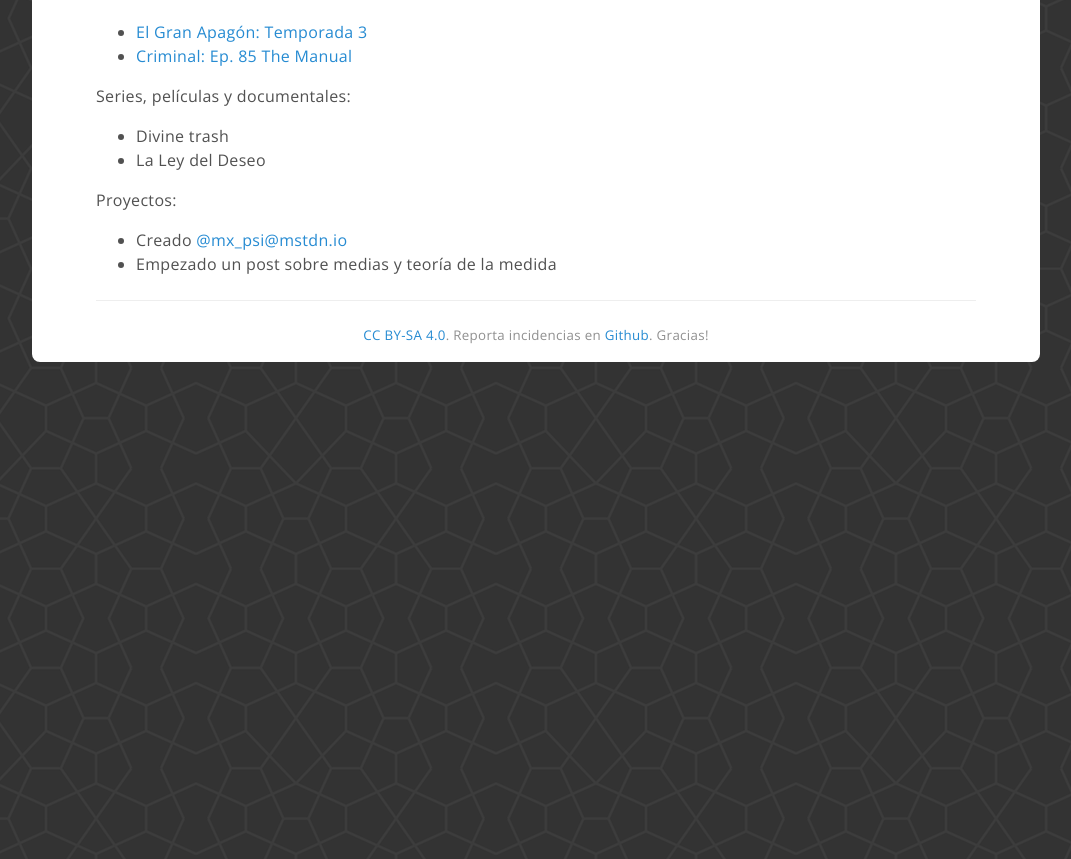
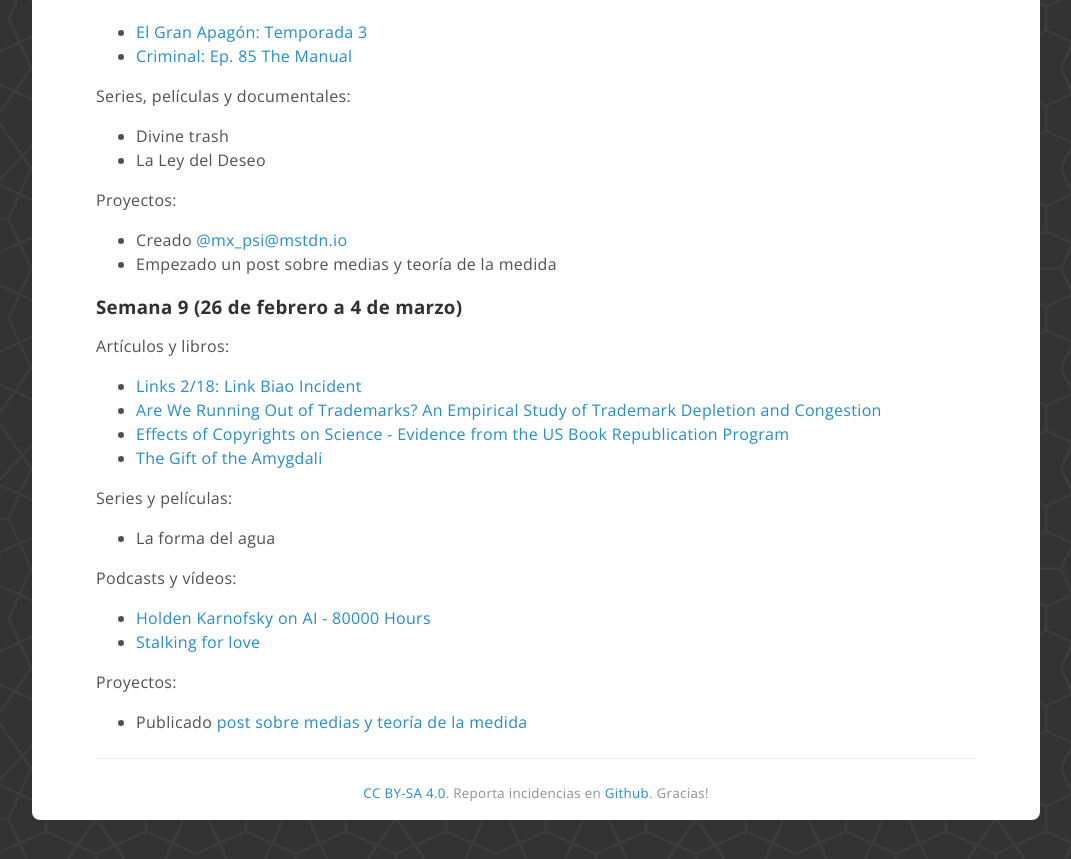
Before and after one commit to coDual/codual.github.io, a Jekyll site: the page built from log/2018.md, in a window 1280 px wide and 900 px high, scrolled down 3882 px. Shown: the top 859 px of the window, without its empty margins (104-1175 px from the left). Built offline with Jekyll 4.4.1, drawn with Linux system fonts in a browser that asks for light colours; before the commit the page ends 4324 px from its top, so only the background shows below that.

Commit message:
Semana 9

```diff
--- a/log/2018.md
+++ b/log/2018.md
@@ -187,3 +187,25 @@ Proyectos:
 
 - Creado [@mx_psi@mstdn.io](https://mstdn.io/@mx_psi)
 - Empezado un post sobre medias y teoría de la medida
+
+<h3 id="s9">Semana 9 (26 de febrero a 4 de marzo)</h3>
+
+Artículos y libros:
+
+- [Links 2/18: Link Biao Incident](https://slatestarcodex.com/2018/02/27/links-2-18-link-biao-incident/)
+- [Are We Running Out of Trademarks? An Empirical Study of Trademark Depletion and Congestion](https://harvardlawreview.org/2018/02/are-we-running-out-of-trademarks/)
+- [Effects of Copyrights on Science - Evidence from the US Book Republication Program](https://nber.org/papers/w24255)
+- [The Gift of the Amygdali](https://www.gwern.net/fiction/Batman)
+
+Series y películas:
+
+- La forma del agua
+
+Podcasts y vídeos:
+
+- [Holden Karnofsky on AI - 80000 Hours](https://80000hours.org/2018/02/holden-karnofsky-open-philanthropy/)
+- [Stalking for love](https://www.youtube.com/watch?v=rZ1MPc5HG_I)
+
+Proyectos:
+
+- Publicado [post sobre medias y teoría de la medida](https://libreim.github.io/blog/2018/03/01/medias/)
```
